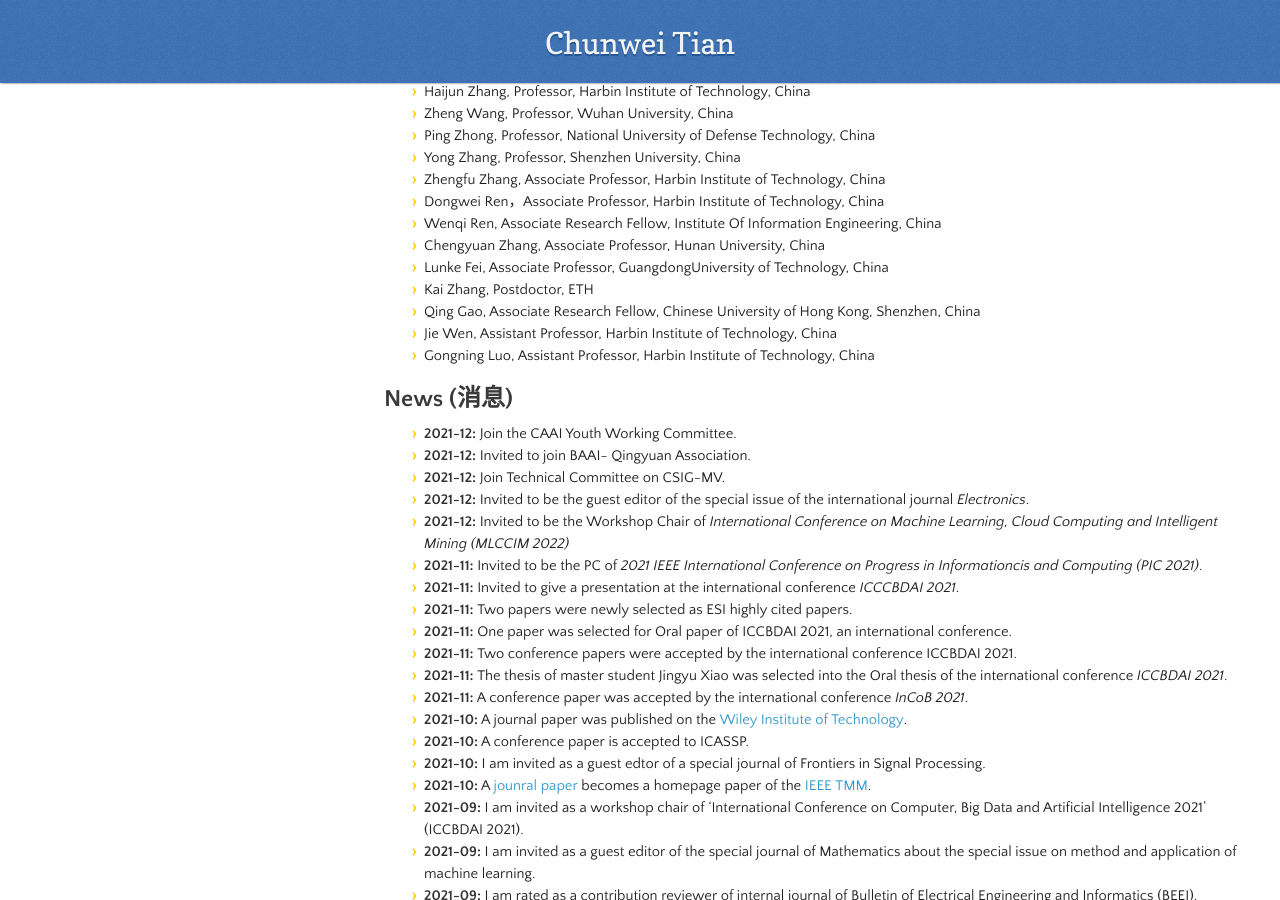
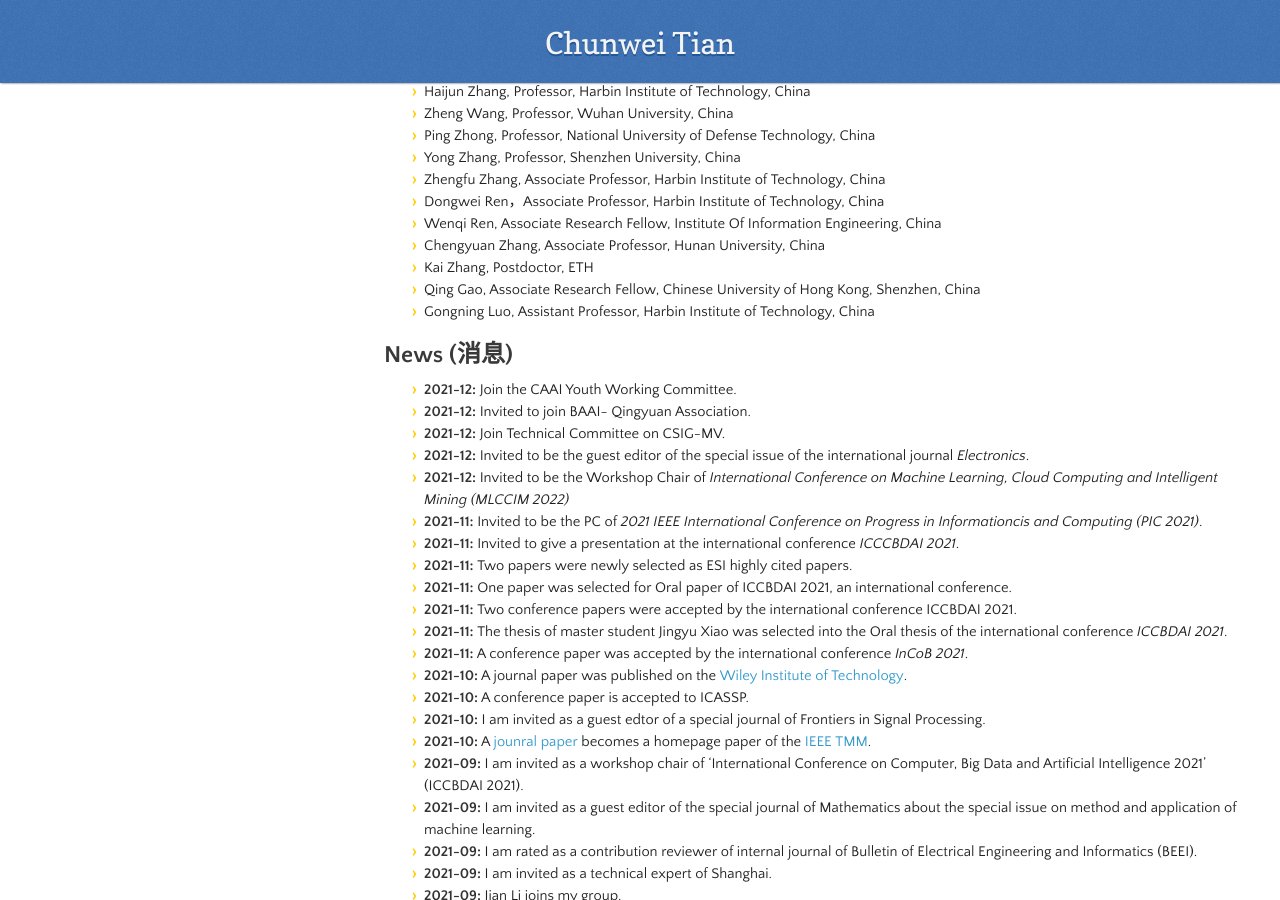
Before and after one commit to hellloxiaotian/hellloxiaotian.github.io, a Jekyll site: the page built from index.md, in a window 1280 px wide and 900 px high, scrolled down 2026 px. Built offline with Jekyll 4.4.1, drawn with Linux system fonts in a browser that asks for light colours; nearby versions of some CDN libraries; our own code applies the rules of GitHub Pages for plain Markdown files; the repository's description, which GitHub fills in, is left out.

Commit message:
Add files via upload

```diff
--- a/index.md
+++ b/index.md
@@ -61,10 +61,8 @@ Major Research Project:  Noise Tolerance Computing and Flexible Low-Level Vision
 - Dongwei Ren，Associate Professor, Harbin Institute of Technology, China
 - Wenqi Ren, Associate Research Fellow, Institute Of Information Engineering, China
 - Chengyuan Zhang, Associate Professor, Hunan University, China
-- Lunke Fei, Associate Professor, GuangdongUniversity of Technology, China
 - Kai Zhang, Postdoctor, ETH
 - Qing Gao, Associate Research Fellow,  Chinese University of Hong Kong, Shenzhen, China
-- Jie Wen, Assistant Professor, Harbin Institute of  Technology, China
 - Gongning Luo, Assistant Professor, Harbin Institute of Technology, China
 
 ## News (消息)
```
